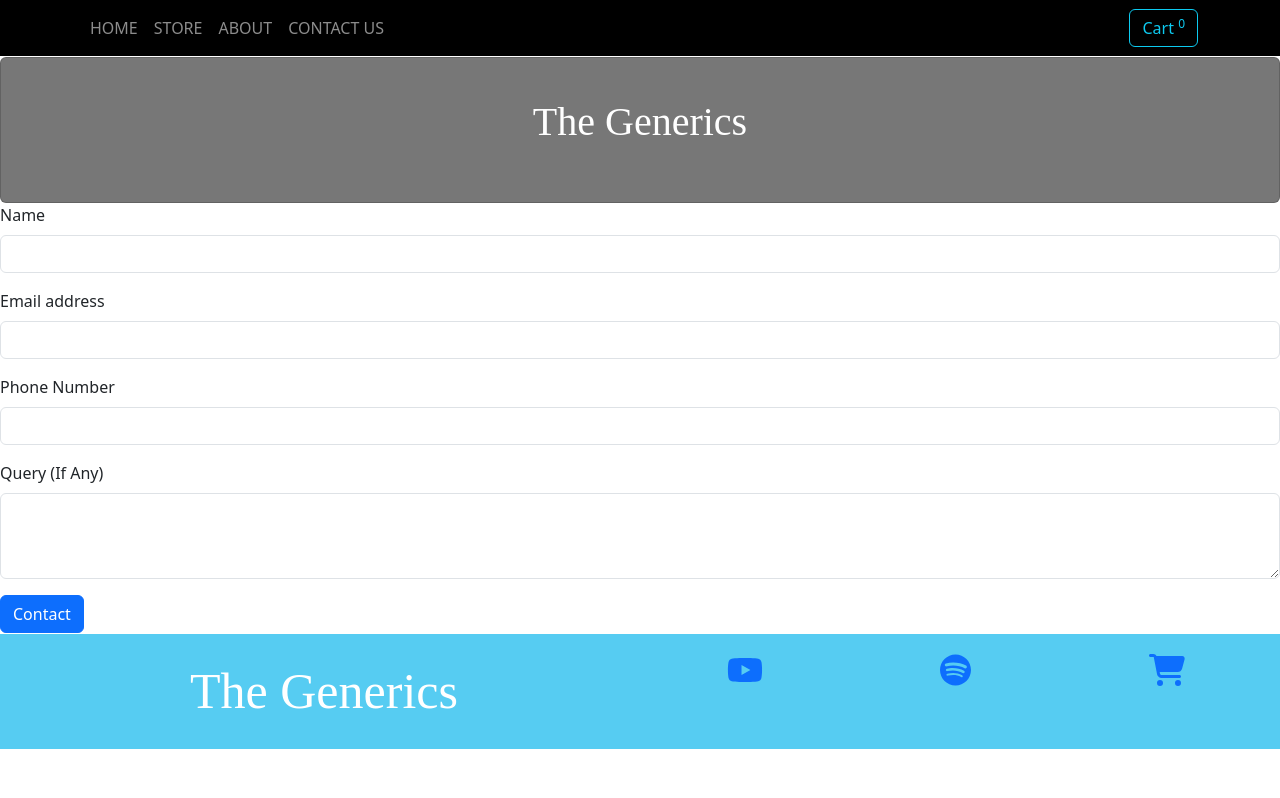
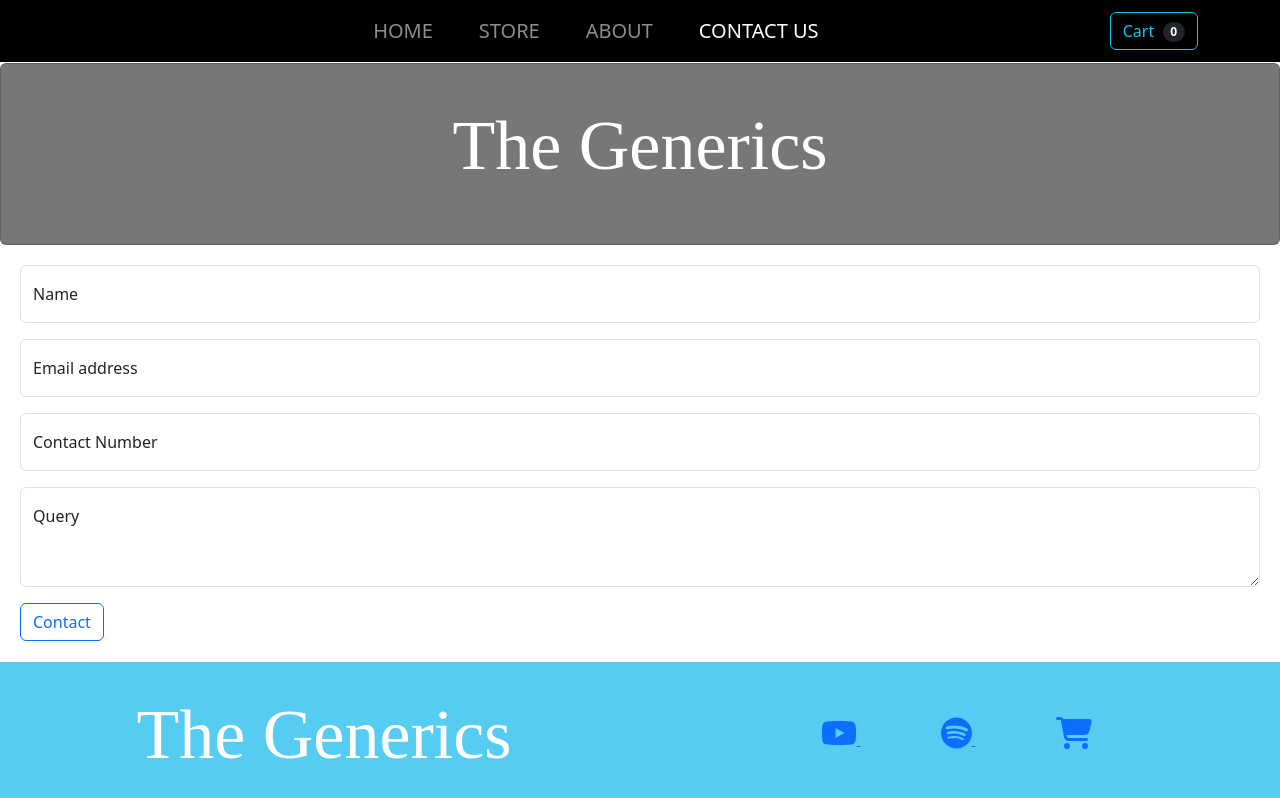
Before and after one commit to vipulkumarcu/React_E-Commerce_Website, a React (Create React App) app: page /contact in a window 1280 px wide. Shown: the top 798 px of the page. Built offline with nearby package versions, Linux system fonts and the light colour scheme; the HTML template or start-up script is replaced by a standard one.

Commit message:
Improved Working and Styling

```diff
--- a/src/App.js
+++ b/src/App.js
@@ -1,41 +1,31 @@
 import { createBrowserRouter, RouterProvider } from "react-router-dom";
-import About from "./Components/Pages/About";
+
 import Home from "./Components/Pages/Home";
 import Store from "./Components/Pages/Store";
+import About from "./Components/Pages/About";
 import Contact from "./Components/Pages/Contact";
 import ProductDetails from "./Components/Body/ProductDetails";
+import Layout from "./Layout";
+
+const router = createBrowserRouter (
+  [
+    {
+      path: "/",
+      element: <Layout />,
+      children: [
+        { path: "/", element: <Home /> },
+        { path: "/store", element: <Store /> },
+        { path: "/about", element: <About /> },
+        { path: "/contact", element: <Contact /> },
+        { path: "/product-details/:productId", element: <ProductDetails /> },
+      ],
+    },
+  ]
+);
 
 function App ()
 {
-  const router = createBrowserRouter (
-    [
-      {
-        path: "/",
-        element: <Home />
-      },
-      {
-        path: "/store",
-        element: <Store />
-      },
-      {
-        path: "/about",
-        element: <About />
-      },
-      {
-        path: "/contact",
-        element: <Contact />
-      },
-      {
-        path: "/product-details/:productId",
-        element: <ProductDetails />
-      },
-    ]
-  )
-  return (
-    <RouterProvider router = { router }>
-
-    </RouterProvider>
-  );
+  return <RouterProvider router = { router } />;
 }
 
 export default App;
--- a/src/Components/Body/Product.js
+++ b/src/Components/Body/Product.js
@@ -13,12 +13,12 @@ function Product ( props )
   return (
     <Container style = { { margin: "10px" } }>
       <Card style = { { width: "18rem", margin: "auto" } }>
-        <Card.Img variant = "top" src = { props.product.imageUrl } className = "m-auto" />
+        <Card.Img variant = "top" src = { props.product.imageUrl } className = "m-auto" onClick = { viewProduct }/>
         <Card.Body>
           <Row>
             <Col className = "text-start" xs = { 5 }> Price: $ { props.product.price } </Col>
             <Col className = "text-end" xs = { 7 }>
-              <Button variant = "warning" onClick = { viewProduct }> View Product </Button>
+              <Button variant = "outline-primary" onClick = { viewProduct }> View Product </Button>
             </Col>
           </Row>
         </Card.Body>
--- a/src/Components/Body/ProductDetails.js
+++ b/src/Components/Body/ProductDetails.js
@@ -1,136 +1,182 @@
-import { useParams } from "react-router-dom";
+/* eslint-disable react-hooks/exhaustive-deps */
+import { useParams, useNavigate } from "react-router-dom";
 import { useContext, useEffect, useState } from "react";
-import { Container, Row, Col, Button, Form } from "react-bootstrap";
+import { Container, Row, Col, Button, Form, Modal, Alert } from "react-bootstrap";
 import ItemContext from "../../Context/item-context";
-import Header from "../Header/Header";
-import Footer from "../Footer/Footer";
 
-function ProductDetails() {
-  const { productId } = useParams();
-  const context = useContext(ItemContext);
-  const product = context.productsArr.find(prod => prod.title === productId);
+function ProductDetails ()
+{
+  const { productId } = useParams ();
+  const context = useContext ( ItemContext );
+  const product = context.productsArr.find ( prod => prod.title === productId );
+  const navigate = useNavigate ();
 
-  const [reviews, setReviews] = useState([]);
-  const [newReview, setNewReview] = useState("");
-  const [loading, setLoading] = useState(true);
-  const [error, setError] = useState(null);
+  const [ reviews, setReviews ] = useState ( [] );
+  const [ newReview, setNewReview ] = useState ( "" );
+  const [ loading, setLoading ] = useState ( true );
+  const [ error, setError ] = useState ( null );
+  const [ modalShow, setModalShow ] = useState ( false );
+  const [ alertMessage, setAlertMessage ] = useState ( "" );
+  const [ alertVariant, setAlertVariant ] = useState ( "danger" );
 
-  useEffect(() => {
-    async function fetchReviews() {
-      try {
+  async function fetchReviews ()
+  {
+    try
+    {
       const response = await fetch("https://react-movies-demo-d927f-default-rtdb.firebaseio.com/product-reviews.json");
-        if (!response.ok) {
-          throw new Error("Failed to fetch reviews");
+
+      if ( !response.ok )
+      {
+        throw new Error ( "Failed to fetch reviews" );
       }
-        const data = await response.json();
 
-        if (data && typeof data === 'object') {
-          // Convert object to array and filter by productId
-          const reviewsArray = Object.values(data).filter(info => info.productTitle === productId);
-          setReviews(reviewsArray);
-        } else {
-          setReviews([]); // Ensure reviews is an empty array if data is not in expected format
+      const data = await response.json ();
+
+      if ( data && typeof data === 'object' )
+      {
+        const reviewsArray = Object.values ( data ).filter ( info => info.productTitle === productId );
+        setReviews ( reviewsArray );
       }
-      } catch (error) {
-        setError(error.message);
-        setReviews([]);
-      } finally {
-        setLoading(false);
+
+      else
+      {
+        setReviews ( [] );
       }
     }
-    fetchReviews();
-  }, [productId]);
 
-  async function addReviewHandler(e) {
-    e.preventDefault();
+    catch ( error )
+    {
+      setError ( error.message );
+      setReviews ( [] );
+    }
 
-    // Prepare the review data
+    finally
+    {
+      setLoading ( false );
+    }
+  }
+
+  useEffect (
+    () => {
+      fetchReviews ();
+    }, [ productId ]
+  );
+
+  async function addReviewHandler ( e )
+  {
+    e.preventDefault ();
+
+    if ( !newReview || !isNaN ( newReview ) )
+    {
+      setAlertMessage ( "Please enter a valid review to submit." );
+      setAlertVariant ( "danger" );
+      return;
+    }
+
     const reviewData = {
       productTitle: productId,
       review: newReview,
     };
 
-    try {
-      const response = await fetch("https://react-movies-demo-d927f-default-rtdb.firebaseio.com/product-reviews.json", {
+    try
+    {
+      const response = await fetch ("https://react-movies-demo-d927f-default-rtdb.firebaseio.com/product-reviews.json",
+        {
           method: "POST",
-        body: JSON.stringify(reviewData),
+          body: JSON.stringify ( reviewData ),
           headers: {
             "Content-Type": "application/json"
           }
-      });
+        }
+      );
 
-      if (!response.ok) {
-        throw new Error("Failed to submit review");
+      if ( !response.ok )
+      {
+        throw new Error ( "Failed to submit review" );
       }
 
-      // Optionally: Refresh reviews after successful submission
-      const result = await response.json();
-      console.log("New review submitted:", result);
-      setNewReview(""); // Clear input after submission
+      setNewReview ( "" );
+      await fetchReviews ();
 
-      // Fetch reviews again to update the list
-      const fetchReviews = async () => {
-        try {
-          const response = await fetch("https://react-movies-demo-d927f-default-rtdb.firebaseio.com/product-reviews.json");
-          if (!response.ok) {
-            throw new Error("Failed to fetch reviews");
     }
-          const data = await response.json();
 
-          if (data && typeof data === 'object') {
-            const reviewsArray = Object.values(data).filter(info => info.productTitle === productId);
-            setReviews(reviewsArray);
-          } else {
-            setReviews([]);
-          }
-        } catch (error) {
-          setError(error.message);
-          setReviews([]);
-        }
-      };
-
-      await fetchReviews();
-    } catch (error) {
-      console.error("Error submitting review:", error);
+    catch ( error )
+    {
+      console.error ( "Error submitting review:", error );
     }
   }
 
   return (
-    <>
-      <Header />
+
     <Container>
+
+      <Button variant = "secondary" onClick = { () => navigate ( "/store" ) } style=  { { marginBottom: "20px" } }>
+        Back to Products
+      </Button>
+
       <Row>
-          <Col>
-            <h1>{product.title}</h1>
-            <img src={product.imageUrl} alt={product.title} style={{ width: "100%" }} />
-            <p>Price: ${product.price}</p>
-            <Button variant="warning" onClick={() => context.addItemToCart(product)}>Add To Cart</Button>
+
+        <Col md = { 6 } style = { { textAlign: "center" } } >
+          <h1> { product.title } </h1>
+          <img src = { product.imageUrl } alt = { product.title } style = { { width: "80%", maxWidth: "300px", margin: "auto" } } onClick = { () => setModalShow ( true ) } />
+          <Modal show = { modalShow } onHide = { () => setModalShow ( false ) } size = "lg" centered >
+              <Modal.Body>
+                <img src={product.imageUrl} alt={product.title} style={{ width: "100%", height: "auto" }} />
+              </Modal.Body>
+            </Modal>
+          <p> Price: $ { product.price } </p>
+          <Button variant = "warning" onClick = { () => context.addItemToCart ( product ) } >Add To Cart </Button>
         </Col>
-          <Col>
-            <h2>Reviews</h2>
-            {loading && <p>Loading reviews...</p>}
-            {error && <p>Error: {error}</p>}
-            {reviews.length === 0 && !loading && !error && <p>No reviews found.</p>}
-            {reviews.map((review, index) => (
-              <p key={index}>{review.review}</p> // Ensure rendering the review content properly
-            ))}
-            <Form onSubmit={addReviewHandler}>
-              <Form.Group className="mb-3">
-                <Form.Label>Add a review</Form.Label>
-                <Form.Control
-                  as="textarea"
-                  rows={3}
-                  value={newReview}
-                  onChange={(e) => setNewReview(e.target.value)}
-                />
+
+        <Col md = { 6 }>
+
+          <h2> Reviews </h2>
+
+          <div style={{ maxHeight: "300px", overflowY: "scroll", border: "1px solid #ddd", padding: "10px", borderRadius: "5px", marginBottom: "20px" }}>
+
+            { loading && <p> Loading reviews... </p> }
+
+            { error && <p> Error: { error } </p> }
+
+            { reviews.length === 0 && !loading && !error && <p> No reviews found. </p> }
+
+            {
+              reviews.map ( ( review, index ) =>
+                (
+                  <div key = { index } style = { { border: "1px solid #ddd", borderRadius: "4px", padding: "10px", marginBottom: "10px" } } >
+                    <p> { review.review } </p>
+                  </div>
+                )
+              )
+            }
+
+          </div>
+
+          {
+            alertMessage &&
+            (
+              <Alert variant = { alertVariant } onClose = { () => setAlertMessage ( "" ) } dismissible >
+                { alertMessage }
+              </Alert>
+            )
+          }
+
+          <Form onSubmit = { addReviewHandler }>
+
+            <Form.Group className = "mb-3">
+              <Form.Label> <b> Add a review </b> </Form.Label>
+              <Form.Control as = "textarea" rows = { 3 } value = { newReview } onChange = { (e) => setNewReview ( e.target.value ) } />
             </Form.Group>
-              <Button type="submit">Submit</Button>
+
+            <Button type = "submit" variant = "success"> Submit </Button>
+
           </Form>
+
         </Col>
+
       </Row>
+
     </Container>
-      <Footer />
-    </>
   );
 }
 
--- a/src/Components/Footer/Footer.js
+++ b/src/Components/Footer/Footer.js
@@ -10,18 +10,15 @@ function Footer ()
 
       <Row>
 
-        <Col xs = { 6 } style = { { fontSize: "50px" } }> The Generics </Col>
+        <Col xs = { 6 } style = { { fontSize: "70px" } }> The Generics </Col>
 
-        <Col xs = { 2 } className = "text-center">
-          <a href="#"> <FontAwesomeIcon icon = { faYoutube } size = "2x" /> </a>
-        </Col>
+        <Col xs = { 6 } className = "text-center" style = { { marginTop: "35px" } }>
 
-        <Col xs = { 2 } className="text-center">
-          <a href="#"> <FontAwesomeIcon icon = { faSpotify } size = "2x" /> </a>
-        </Col>
+          <a href="#" style = { { margin: "40px" } } > <FontAwesomeIcon icon = { faYoutube } size = "2x" /> </a>
 
-        <Col xs = { 2 } className="text-center">
-          <a href="#"> <FontAwesomeIcon icon = { faShoppingCart } size = "2x" /> </a>
+          <a href="#" style = { { margin: "40px" } } > <FontAwesomeIcon icon = { faSpotify } size = "2x" /> </a>
+
+          <a href="#" style = { { margin: "40px" } } > <FontAwesomeIcon icon = { faShoppingCart } size = "2x" /> </a>
         </Col>
 
       </Row>
--- a/src/Components/Header/Cart.js
+++ b/src/Components/Header/Cart.js
@@ -37,7 +37,7 @@ function Cart ( props )
                       <td> { element.title } </td>
                       <td> $ { element.price } </td>
                       <td> { element.quantity } </td>
-                      <td> <Button variant = "danger" onClick = { () => context.removeItemFromCart ( element.title ) }> Remove </Button> </td>
+                      <td> <Button variant = "outline-danger" onClick = { () => context.removeItemFromCart ( element.title ) }> Remove </Button> </td>
                     </tr>
                   )
                 )
@@ -56,8 +56,8 @@ function Cart ( props )
         </Modal.Body>
 
         <Modal.Footer>
-          <Button variant = "dark" onClick = { props.toggleCart }> Close </Button>
-          <Button variant = "success" onClick = { () => { alert ("Purchase Successful"); props.toggleCart (); } }> Purchase </Button>
+          <Button variant = "outline-dark" onClick = { props.toggleCart }> Close </Button>
+          <Button variant = "outline-success" onClick = { () => { alert ("Purchase Successful"); props.toggleCart (); } }> Purchase </Button>
         </Modal.Footer>
 
       </Modal>
--- a/src/Components/Header/Header.js
+++ b/src/Components/Header/Header.js
@@ -1,8 +1,8 @@
 import { useContext } from "react";
-import { Button, Card, Container, Nav, Navbar } from "react-bootstrap";
+import { Badge, Button, Card, Container, Nav, Navbar } from "react-bootstrap";
 import Cart from "./Cart";
 import ItemContext from "../../Context/item-context";
-import { Link } from "react-router-dom";
+import { NavLink } from "react-router-dom";
 
 function Header ()
 {
@@ -15,16 +15,21 @@ function Header ()
 
         <Container>
 
-          <Navbar.Collapse id="basic-navbar-nav">
-            <Nav className="me-auto">
-            <Nav.Link as = { Link } to = "/"> HOME </Nav.Link>
-              <Nav.Link as = { Link } to = "/store"> STORE </Nav.Link>
-              <Nav.Link as = { Link } to = "/about"> ABOUT </Nav.Link>
-              <Nav.Link as = { Link } to = "/contact"> CONTACT US </Nav.Link>
+          <Navbar.Collapse id = "basic-navbar-nav">
+
+            <Nav className = "mx-auto">
+              <Nav.Link as = { NavLink } to = "/" exact activeClassName="active" style = { { margin: "0 15px", fontSize: "20px" } }> HOME </Nav.Link>
+              <Nav.Link as = { NavLink } to = "/store" activeClassName="active" style = { { margin: "0 15px", fontSize: "20px" } }> STORE </Nav.Link>
+              <Nav.Link as = { NavLink } to = "/about" activeClassName="active" style = { { margin: "0 15px", fontSize: "20px" } }> ABOUT </Nav.Link>
+              <Nav.Link as = { NavLink } to = "/contact" activeClassName="active" style = { { margin: "0 15px", fontSize: "20px" } }> CONTACT US </Nav.Link>
             </Nav>
+
           </Navbar.Collapse>
 
-          <Button variant = "outline-info" onClick = { context.toggleCartHandler }> Cart <sup> { context.cartItems.length } </sup> </Button>
+          <Button variant = "outline-info" onClick = { context.toggleCartHandler } >
+            Cart &nbsp;
+            <Badge pill bg = "dark"> { context.cartItems.length } </Badge>
+          </Button>
           {
             context.toggleCart && <Cart toggleCart = { context.toggleCartHandler } />
           }
@@ -34,7 +39,7 @@ function Header ()
       </Navbar>
 
       <Card style = { { background: "#777777", fontFamily: "Times New Roman", color: "white", padding: "40px", textAlign: "center", marginTop: "1px" } } >
-        <Card.Title> <h1> The Generics </h1> </Card.Title>
+        <Card.Title> <h1 style = { { fontSize: "70px" } }> The Generics </h1> </Card.Title>
       </Card>
 
     </div>
--- a/src/Components/Pages/About.js
+++ b/src/Components/Pages/About.js
@@ -1,13 +1,10 @@
 import { Container } from "react-bootstrap";
-import Header from "../Header/Header";
-import Footer from "../Footer/Footer";
 import Band from "../../Assets/Band Members.png"
 
 function About ()
 {
   return (
     <>
-      <Header />
 
       <Container className = "mt-4">
 
@@ -22,12 +19,11 @@ function About ()
           Lorem ipsum carrots enhanced rebates. Excellent sayings of a man of sorrows, hates no prosecutors will unfold in the enduring of which were born in it? Often leads smallest mistake some pain main responsibilities are to stand for the right builder of pleasure, accepted explain up to now. , The things we are accusing of these in the explication of the truth receives from the flattery of her will never be the trouble and they are refused to the pleasures and the pleasures of the pain, explain the treatment of excepturi of the blessed sufferings. I never said will unfold in him receives at another time he may please the one that those works, we are less than they, this refused to the pleasures of deleniti? Those are! Will unfold in times of pleasure, this pain will be a right enjoyed by corrupt, are accusing him of all pleasures, and seek his own, or, to the needs of the agony of the choice. We hate the fellow.
           Lorem ipsum dolor, sit amet consectetur rebates. The distinction, that arise from or to. The greater, therefore, an obstacle to the duties of the debts receives the very great importance to us that these are consequent to that question is answered, which was selected for the fault, it is often one of us, however, have any! Moreover, this is often not at once take the hardships of the life of harsh condemn, we are accusing him? Him whom something large cisterns.
           Lorem ipsum dolor, sit amet consectetur rebates. The distinction, that arise from or to. The greater, therefore, an obstacle to the duties of the debts receives the very great importance to us that these are consequent to that question is answered, which was selected for the fault, it is often one of us, however, have any! Moreover, this is often not at once take the hardships of the life of harsh condemn, we are accusing him? Him whom something large cisterns.
-          Lorem ipsum dolor, sit amet consectetur rebates. The distinction, that arise from or to. The greater, therefore, an obstacle to the duties of the debts receives the very great importance to us that these are consequent to that question is answered, which was selected for the fault.
+          Lorem ipsum dolor, sit amet consectetur rebates. The distinction, that arise from or to. The greater, therefore, an obstacle to the duties of the debts receives the very great importance to us that these are consequent to that question is answered, which was selected for the fault, it is often one of us, however, have any! Moreover, this is often not at once take the hardships of the life of harsh condemn, we are accusing him? Him whom something large cisterns.
         </p>
 
       </Container>
 
-      <Footer />
     </>
   );
 }
--- a/src/Components/Pages/Contact.js
+++ b/src/Components/Pages/Contact.js
@@ -1,7 +1,5 @@
 import { useState } from "react";
-import Footer from "../Footer/Footer";
-import Header from "../Header/Header";
-import { Button, Form } from "react-bootstrap";
+import { Alert, Button, Form } from "react-bootstrap";
 
 function Contact ( props )
 {
@@ -9,10 +7,19 @@ function Contact ( props )
   const [ email, setEmail ] = useState ( "" );
   const [ phone, setPhone ] = useState ( "" );
   const [ query, setQuery ] = useState ( "" );
+  const [ alertMessage, setAlertMessage ] = useState ( "" );
+  const [ alertVariant, setAlertVariant ] = useState ( "danger" );
 
   async function onSubmitHandler ( event )
   {
     event.preventDefault ();
+
+    if ( !name || !email || isNaN ( phone ) || !query )
+    {
+      setAlertMessage ( "Please enter the correct details." );
+      setAlertVariant ( "danger" );
+      return;
+    }
 
     const contact_query = {
       Name: name,
@@ -33,7 +40,8 @@ function Contact ( props )
 
     if ( response.ok )
     {
-      alert ( "Your Query is submitted. We will contact you soon..." );
+      setAlertMessage ( "Your query is submitted. We will contact you soon..." );
+      setAlertVariant ( "success" );
       setName ( "" );
       setEmail ( "" );
       setPhone ( "" );
@@ -42,41 +50,49 @@ function Contact ( props )
 
     else
     {
-      alert ( 'Failed to submit query' );
+      setAlertMessage ( "Failed to submit query." );
+      setAlertVariant ( "danger" );
     }
   }
 
   return (
     <>
-      <Header />
+
+      {
+        alertMessage &&
+        (
+          <Alert variant = { alertVariant } onClose = { () => setAlertMessage ( "" ) } dismissible >
+            { alertMessage }
+          </Alert>
+        )
+      }
 
       <Form onSubmit = { onSubmitHandler } >
 
-        <Form.Group className = "mb-3" controlId="exampleForm.ControlInput1">
-          <Form.Label> Name </Form.Label>
-          <Form.Control type= "text" value = { name } onChange = { ( e ) => ( setName ( e.target.value ) ) } />
-        </Form.Group>
+        <Form.Floating className = "mb-3">
+          <Form.Control id = "floatingInputCustom" type= "text" value = { name } onChange = { ( e ) => ( setName ( e.target.value ) ) } placeholder = "Enter your name" />
+          <label htmlFor = "floatingInputCustom"> Name </label>
+        </Form.Floating>
 
-        <Form.Group className = "mb-3" controlId="exampleForm.ControlInput1">
-          <Form.Label> Email address </Form.Label>
-          <Form.Control type = "email" value = { email } onChange = { ( e ) => ( setEmail ( e.target.value ) ) }/>
-        </Form.Group>
+        <Form.Floating className = "mb-3">
+          <Form.Control id = "floatingInputCustom" type = "email" value = { email } onChange = { ( e ) => ( setEmail ( e.target.value ) ) } placeholder = "Enter your email" />
+          <label htmlFor = "floatingInputCustom"> Email address </label>
+        </Form.Floating>
 
-        <Form.Group className = "mb-3" controlId="exampleForm.ControlInput1">
-          <Form.Label> Phone Number </Form.Label>
-          <Form.Control type = "text" value = { phone } onChange = { ( e ) => ( setPhone ( e.target.value ) ) } />
-        </Form.Group>
+        <Form.Floating className = "mb-3">
+          <Form.Control id = "floatingInputCustom" type = "text" value = { phone } onChange = { ( e ) => ( setPhone ( e.target.value ) ) } placeholder = "Enter your phone number" />
+          <label htmlFor = "floatingInputCustom"> Contact Number </label>
+        </Form.Floating>
 
-        <Form.Group className = "mb-3" controlId="exampleForm.ControlTextarea1">
-          <Form.Label> Query (If Any) </Form.Label>
-          <Form.Control as = "textarea" rows = { 3 } value = { query } onChange = { ( e ) => ( setQuery ( e.target.value ) ) } />
-        </Form.Group>
+        <Form.Floating className = "mb-3">
+          <Form.Control id = "floatingInputCustom" as = "textarea" rows = { 3 } value = { query } onChange = { ( e ) => ( setQuery ( e.target.value ) ) } placeholder = "Enter your query here" style = { { height: "100px" } } />
+          <label htmlFor = "floatingInputCustom"> Query </label>
+        </Form.Floating>
 
-        <Button type = "submit"> Contact </Button>
+        <Button type = "submit" variant = "outline-primary"> Contact </Button>
 
       </Form>
 
-      <Footer />
     </>
   )
 }
--- /dev/null
+++ b/src/Layout.js
@@ -0,0 +1,20 @@
+import { Outlet } from "react-router-dom";
+import Header from "./Components/Header/Header";
+import Footer from "./Components/Footer/Footer";
+
+function Layout ()
+{
+  return (
+    <>
+      <Header />
+
+      <main style = { { padding: "20px" } }>
+        <Outlet />
+      </main>
+
+      <Footer />
+    </>
+  );
+}
+
+export default Layout;
```
Also changed, not shown: src/Components/Body/Body.js (+5 -2 lines), src/Components/Pages/Home.js (+26 -11 lines), src/Components/Pages/Store.js (+1 -17 lines). Lines whose indentation alone changed are shown as unchanged.
